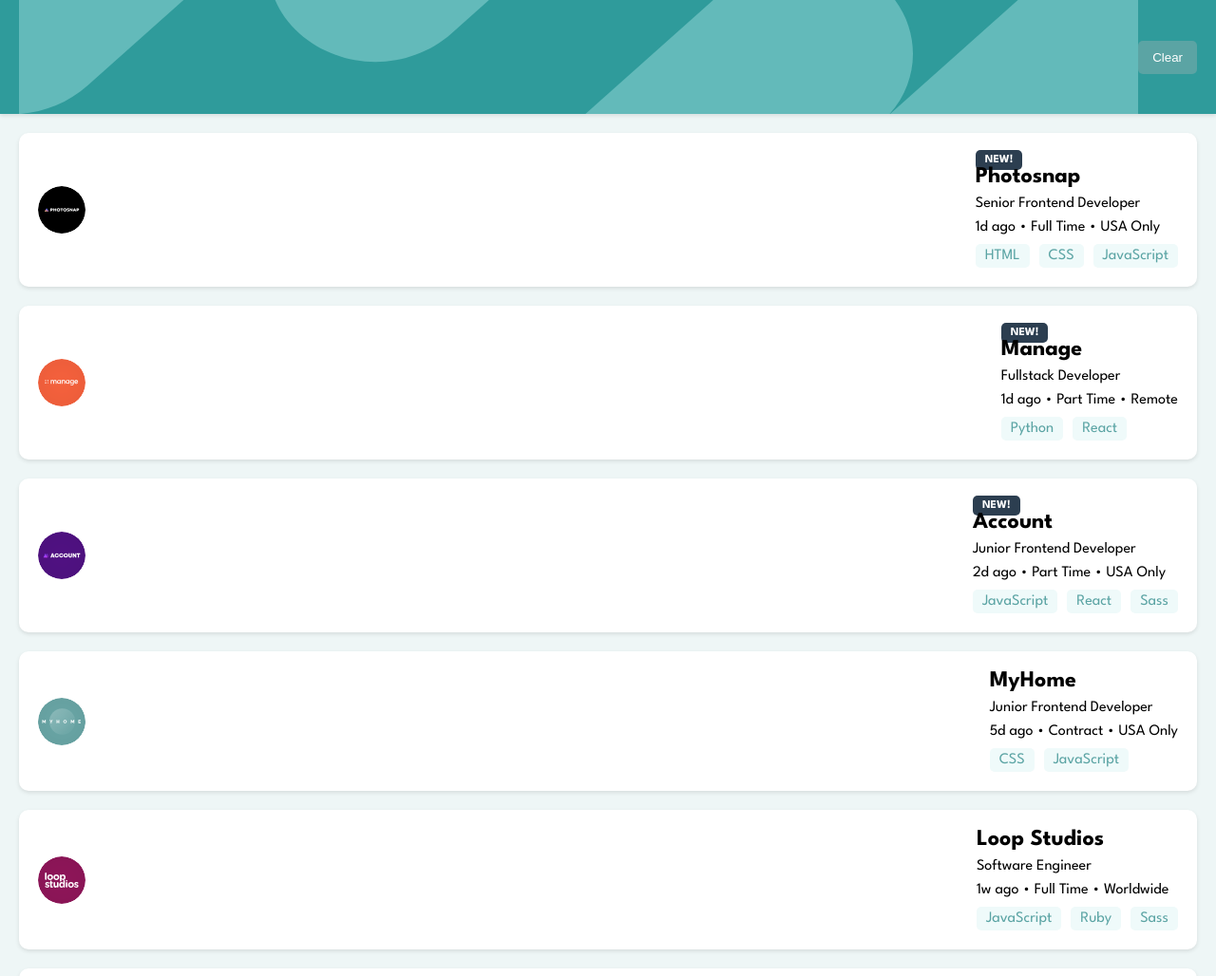
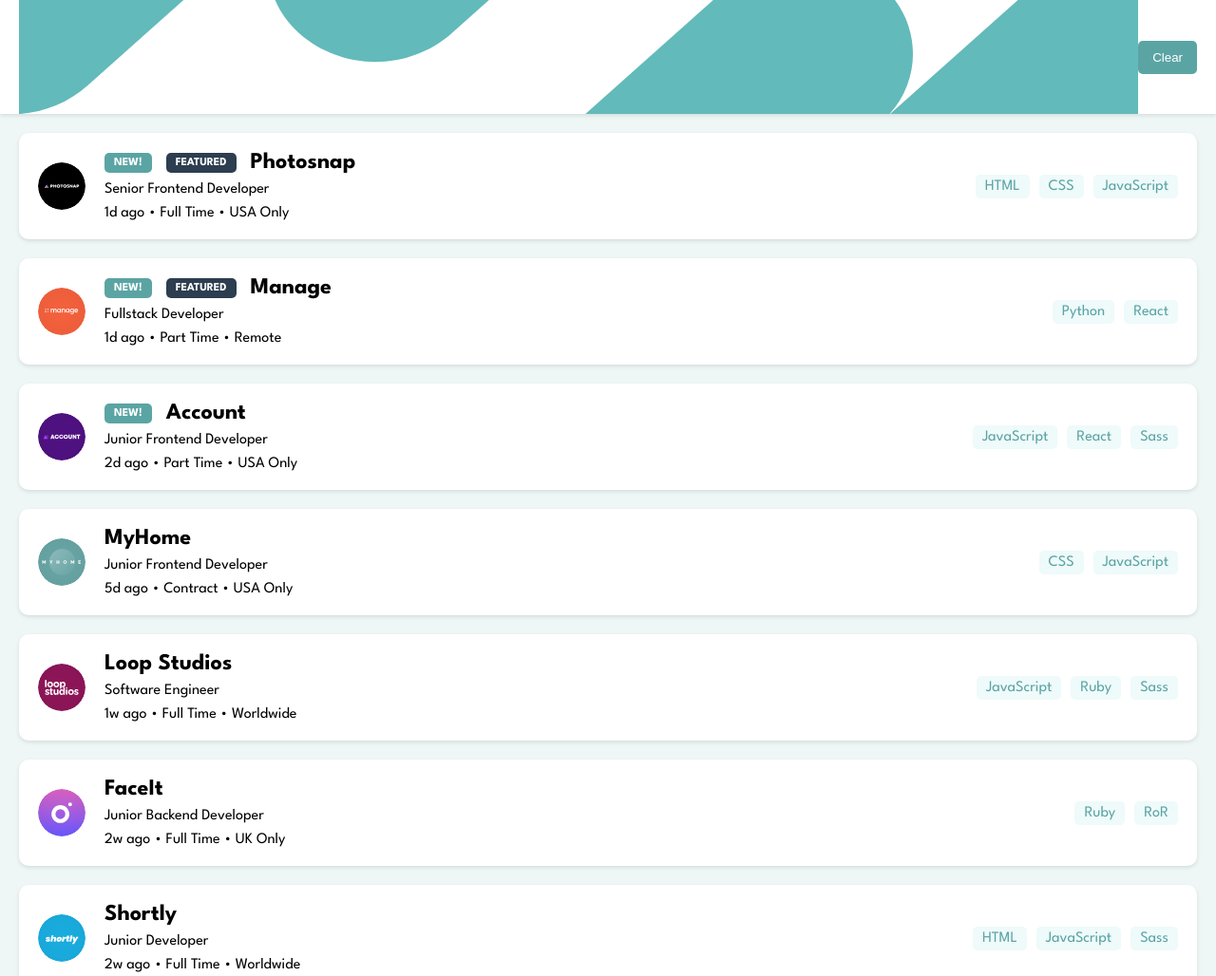
Before and after one commit to Vicky-peace/Job-listing, a plain HTML site: page index.html in a window 1280 px wide. Shown: the top 1028 px of the page at 95% size. Drawn offline with Linux system fonts and the light colour scheme.

Commit message:
refactared

```diff
--- a/app.js
+++ b/app.js
@@ -1,66 +1,72 @@
-document.addEventListener('DOMContentLoaded', () =>{
+document.addEventListener('DOMContentLoaded', () => {
     const filtersContainer = document.querySelector('.filters');
-    const jobListingContainer = document.querySelector('.job-listings');
+    const jobListingsContainer = document.querySelector('.job-listings');
     const clearFiltersButton = document.getElementById('clear-filters');
 
-    let jobs =[];
+    let jobs = [];
     let filters = [];
 
-    //Fetch job data
+    // Fetch job data
     fetch('data.json')
         .then(response => response.json())
-    .then(data =>{
+        .then(data => {
             jobs = data;
             displayJobs(jobs);
-        // console.log(data)
         });
 
-    //Display job listings
+    // Display job listings
     function displayJobs(jobs) {
-        jobListingContainer.innerHTML = '';
-        jobs.forEach(job =>{
+        jobListingsContainer.innerHTML = '';
+        jobs.forEach(job => {
             const jobCard = document.createElement('div');
             jobCard.classList.add('job-card');
 
-
-            const jobDetails = document.createElement('div');
-            jobDetails.classList.add('job-details');
-
-            //labels
-            let labels = '';
-            if(job.new) labels += `<span class ="label new">New!</span>`;
-            if(jobs.featured) labels +=  '<span class="label featured">Featured</span>';
-
-            //logo
+            // Job logo
             const jobLogo = document.createElement('img');
             jobLogo.src = job.logo;
             jobLogo.alt = `${job.company} logo`;
             jobLogo.classList.add('company-logo');
 
+            const jobDetails = document.createElement('div');
+            jobDetails.classList.add('job-details');
+
+            // Labels for new and featured
+            let labels = '';
+            if (job.new) labels += '<span class="label new">New!</span>';
+            if (job.featured) labels += '<span class="label featured">Featured</span>';
 
             jobDetails.innerHTML = `
-            <div>
+                <div class="company-name">
                     ${labels}
                     <h2>${job.company}</h2>
                 </div>
                 <p>${job.position}</p>
                 <p>${job.postedAt} • ${job.contract} • ${job.location}</p>
-            <div class="job-tags">
-                ${job.languages.map(lang => `<span class="tag">${lang}</span>`).join('')}
-                ${job.tools.map(tool => `<span class="tag">${tool}</span>`).join('')}
-            </div>
             `;
+
+            const jobTags = document.createElement('div');
+            jobTags.classList.add('job-tags');
+
+            const allTags = [...job.languages, ...job.tools];
+            allTags.forEach(tag => {
+                const tagElement = document.createElement('span');
+                tagElement.classList.add('tag');
+                tagElement.textContent = tag;
+                jobTags.appendChild(tagElement);
+            });
 
             jobCard.appendChild(jobLogo);
             jobCard.appendChild(jobDetails);
-        jobListingContainer.appendChild(jobCard)
+            jobCard.appendChild(jobTags);
+            jobListingsContainer.appendChild(jobCard);
         });
     }
-   //event listeners
+
+    // Add event listeners for filters
     filtersContainer.addEventListener('click', (e) => {
-    if(e.target.tagName === "BUTTON"){
+        if (e.target.tagName === 'BUTTON') {
             const filter = e.target.textContent;
-        if(!filters.includes(filtersContainer)){
+            if (!filters.includes(filter)) {
                 filters.push(filter);
                 updateFilters();
                 displayJobs(jobs.filter(job => filters.every(filter => job.languages.includes(filter) || job.tools.includes(filter))));
@@ -68,6 +74,20 @@
         }
     });
 
-   //clear filters
+    // Clear filters
+    clearFiltersButton.addEventListener('click', () => {
+        filters = [];
+        updateFilters();
+        displayJobs(jobs);
+    });
 
-})
+    // Update filters UI
+    function updateFilters() {
+        filtersContainer.innerHTML = '';
+        filters.forEach(filter => {
+            const filterButton = document.createElement('button');
+            filterButton.textContent = filter;
+            filtersContainer.appendChild(filterButton);
+        });
+    }
+});
--- a/styles.css
+++ b/styles.css
@@ -17,31 +17,30 @@
 
 }
 
-header{
+header {
     display: flex;
+    height: 15vh;
     justify-content: space-between;
     align-items: center;
     padding: 20px;
-    background-color: #2f9b9b;
-    box-shadow:  0 2px 4px rgba(0,0,0,0.1);
-    height: 15vh;
+    background-color: #fff;
+    box-shadow: 0 2px 4px rgba(0,0,0,0.1);
 }
-
-.header img{
+header img{
     background-size: cover;
     background-repeat: no-repeat;
 }
-
 img{
     height: 15vh;
     width: 100%;
 }
 
-.filters{
+.filters {
     display: flex;
     gap: 10px;
 }
-button{
+
+button {
     border: none;
     background-color: #5ba4a4;
     color: #fff;
@@ -50,47 +49,63 @@
     cursor: pointer;
 }
 
-button:hover{
+button:hover {
     background-color: #2c3e50;
 }
-.job-listings{
+
+.job-listings {
     display: flex;
     flex-direction: column;
     gap: 20px;
     padding: 20px;
 }
-.job-card{
+
+.job-card {
     background-color: #fff;
     border-radius: 10px;
     box-shadow: 0 2px 4px rgba(0,0,0,0.1);
     padding: 20px;
     display: flex;
-    justify-content: space-between;
     align-items: center;
     position: relative;
 }
 
-.job-details{
+.company-logo {
+    width: 50px;
+    height: 50px;
+    border-radius: 50%;
+    object-fit: cover;
+    margin-right: 20px;
+}
+
+.job-details {
     display: flex;
     flex-direction: column;
     gap: 10px;
+    flex-grow: 1;
 }
 
-
-.job-tags{
+.company-name {
     display: flex;
+    align-items: center;
     gap: 10px;
 }
 
-.tag{
+.job-tags {
+    display: flex;
+    gap: 10px;
+    flex-wrap: wrap;
+}
+
+.tag {
     background-color: #effafa;
     color: #5ba4a4;
     padding: 5px 10px;
     border-radius: 5px;
 }
 
-.label{
-    font-size: 12px;
+.label {
+    font-size: 0.75em;
     font-weight: bold;
     text-transform: uppercase;
     color: #fff;
@@ -100,14 +115,10 @@
     margin-right: 5px;
 }
 
-.label.new{
+.label.new {
+    background-color: #5ba4a4;
+}
+
+.label.featured {
     background-color: #2c3e50;
 }
-
-.company-logo{
-    width: 50px;
-    height: 50px;
-    border-radius: 50%;
-    object-fit: cover;
-    margin-right: 20px;
-}
```
Lines whose indentation alone changed are shown as unchanged.
